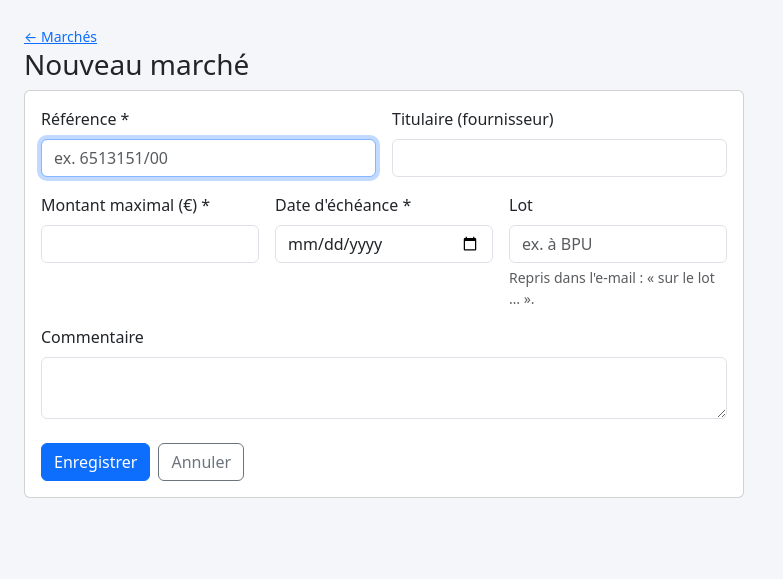
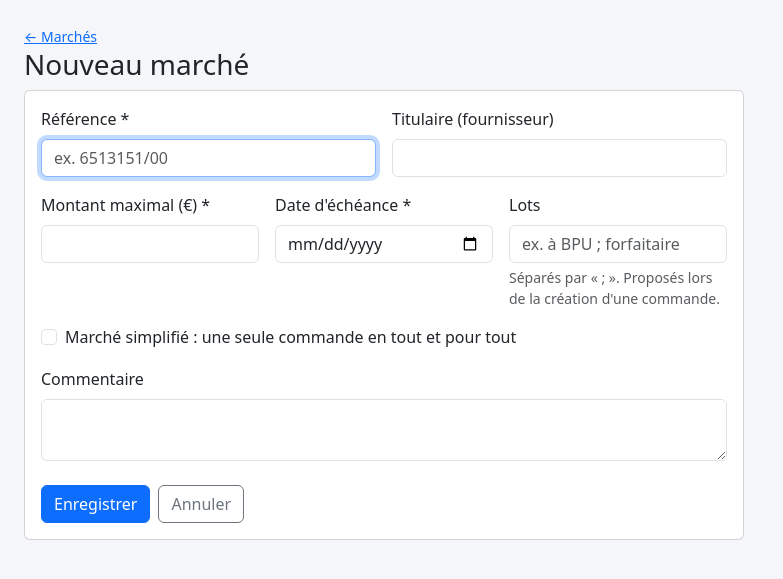
Before and after one commit to dai-ho/Tests, a Flask app: page /marches/nouveau in a window 1280 px wide. Shown: the part 56-635 px from the top of the page, without its empty margins (0-783 px from the left). Run offline with Flask 3, Linux system fonts and the light colour scheme; some libraries are stand-ins or nearby versions.

Commit message:
Lot choisi à chaque commande, marchés simplifiés
- Le lot passe du marché au BdC : un marché liste ses lots (séparés par
  « ; »), proposés à la création ou à la modification d'un BdC ; l'e-mail
  reprend le lot du BdC. Migration : les BdC existants reprennent le lot
  unique de leur marché.
- Marché simplifié (une seule commande en tout) : une deuxième commande,
  ou le passage en simplifié d'un marché à plusieurs BdC, est refusé.
- Import / export : colonne « Lot » du Suivi BdC, colonnes « Lots » et
  « Simplifié » de l'onglet Marchés.

Co-Authored-By: Claude Opus 5.5 <noreply@anthropic.com>

```diff
--- a/gestion-achats/app.py
+++ b/gestion-achats/app.py
@@ -55,6 +55,17 @@ def migrer():
             cnx.execute(text(f"INSERT INTO commande ({communes}) "
                              f"SELECT {communes} FROM commande_ancienne"))
             cnx.execute(text("DROP TABLE commande_ancienne"))
+
+    if "simplifie" not in {c["name"] for c in inspect(db.engine).get_columns("marche")}:
+        with db.engine.begin() as cnx:
+            cnx.execute(text("ALTER TABLE marche ADD COLUMN simplifie BOOLEAN NOT NULL DEFAULT 0"))
+
+    if "lot" not in {c["name"] for c in inspect(db.engine).get_columns("commande")}:
+        # Le lot passe du marché à chaque commande : reprise du lot unique du marché
+        with db.engine.begin() as cnx:
+            cnx.execute(text("ALTER TABLE commande ADD COLUMN lot VARCHAR(100)"))
+            cnx.execute(text("UPDATE commande SET lot = (SELECT lot FROM marche WHERE "
+                             "marche.id = marche_id AND instr(marche.lot, ';') = 0)"))
 
 
 def create_app(db_uri=None):
@@ -146,13 +157,23 @@ def postes_da_ouverts(sauf_id=None):
 
 
 def marches_ouverts(sauf_id=None):
-    """Marchés proposés : non échus (plus le marché déjà associé)."""
+    """Marchés proposés : non échus et, pour un marché simplifié, sans commande
+    (plus le marché déjà associé)."""
     return [m for m in Marche.query.order_by(Marche.reference)
-            if not m.expire or m.id == sauf_id]
+            if m.id == sauf_id or not (m.expire or (m.simplifie and m.commandes))]
 
 
 def eur(v):
     return f"{v or 0:,.2f} €".replace(",", " ").replace(".", ",")
+
+
+def controle_commande_unique(marche, sauf_commande=None):
+    """Message d'erreur si un marché simplifié a déjà sa commande."""
+    if marche is not None and marche.simplifie and any(
+            c is not sauf_commande for c in marche.commandes):
+        return (f"Le marché {marche.reference} est un marché simplifié : "
+                "il comporte déjà sa commande unique.")
+    return None
 
 
 def controle_marche(marche, montant, sauf_poste=None, sauf_commande=None):
@@ -340,7 +361,7 @@ def enregistrer_routes(app):
             erreur = "Valeur numérique ou date invalide."
         else:
             marche = db.session.get(Marche, marche_id) if marche_id else None
-            erreur = controle_marche(marche, montant)
+            erreur = controle_commande_unique(marche) or controle_marche(marche, montant)
             if not champ("nom"):
                 erreur = "La désignation est obligatoire."
         reference = champ("reference")
@@ -350,7 +371,8 @@ def enregistrer_routes(app):
             flash(erreur, "danger")
             return render_template("cmd_nouvelle.html", saisie=request.form,
                                    **contexte_nouveau_bdc())
-        cmd = Commande(reference=reference, marche=marche, commentaire=champ("commentaire"))
+        cmd = Commande(reference=reference, marche=marche, lot=champ("lot") if marche else None,
+                       commentaire=champ("commentaire"))
         cmd.postes.append(PosteCommande(
             numero=10, nom=champ("nom"), societe=champ("societe"), activite=champ("activite"),
             montant=montant, date_livraison=echeance, csf=False,
@@ -368,13 +390,15 @@ def enregistrer_routes(app):
         if request.method == "POST":
             marche_id = champ_entier("marche_id")
             marche = db.session.get(Marche, marche_id) if marche_id else None
-            erreur = (controle_marche(marche, cmd.montant_total, sauf_commande=cmd)
+            erreur = (controle_commande_unique(marche, sauf_commande=cmd)
+                      or controle_marche(marche, cmd.montant_total, sauf_commande=cmd)
                       if marche is not cmd.marche else None)
             if erreur:
                 flash(erreur, "danger")
             else:
                 cmd.reference = champ("reference")
                 cmd.marche = marche
+                cmd.lot = champ("lot") if marche else None
                 cmd.commentaire = champ("commentaire")
                 if enregistrer("BdC enregistré.", f"Le BdC {champ('reference')} existe déjà."):
                     return redirect(url_for("detail_commande", cmd_id=cmd.id))
@@ -508,7 +532,13 @@ def enregistrer_routes(app):
                 return render_template("marche_form.html", marche=marche, titulaires=titulaires)
             marche.reference = champ("reference")
             marche.titulaire = champ("titulaire")
-            marche.lot = champ("lot")
+            if marche_id and "simplifie" in request.form and len(marche.commandes) > 1:
+                flash("Impossible de passer ce marché en simplifié : il comporte déjà "
+                      f"{len(marche.commandes)} commandes.", "danger")
+                return render_template("marche_form.html", marche=marche, titulaires=titulaires)
+            marche.lots = "; ".join(x.strip() for x in (champ("lots") or "").split(";")
+                                    if x.strip()) or None
+            marche.simplifie = "simplifie" in request.form
             marche.montant_max = montant_max
             marche.date_echeance = date_echeance
             marche.commentaire = champ("commentaire")
--- a/gestion-achats/mail.py
+++ b/gestion-achats/mail.py
@@ -45,8 +45,8 @@ def generer(cmd):
     demande = "Pourrais-tu lancer la commande suivante"
     if marche:
         demande += f", sur le marché {marche.reference}"
-        if marche.lot:
-            demande += f", sur le lot {marche.lot}"
+        if cmd.lot:
+            demande += f", sur le lot {cmd.lot}"
     demande += " ?"
 
     blocs = []
--- a/gestion-achats/models.py
+++ b/gestion-achats/models.py
@@ -28,12 +28,18 @@ class Marche(db.Model):
     id = db.Column(db.Integer, primary_key=True)
     reference = db.Column(db.String(50), unique=True, nullable=False)
     titulaire = db.Column(db.String(100))                   # Fournisseur
-    lot = db.Column(db.String(100))                         # ex. « à BPU »
+    lots = db.Column("lot", db.String(255))                 # lots du marché, séparés par « ; »
+    # Marché simplifié : une seule commande en tout et pour tout
+    simplifie = db.Column(db.Boolean, nullable=False, default=False, server_default="0")
     date_echeance = db.Column(db.Date)
     montant_max = db.Column(db.Float)
     commentaire = db.Column(db.Text)
 
     commandes = db.relationship("Commande", back_populates="marche")
+
+    @property
+    def liste_lots(self):
+        return [x.strip() for x in (self.lots or "").split(";") if x.strip()]
 
     def engage(self, sauf_poste=None, sauf_commande=None):
         """Total des postes de BdC passés sur ce marché."""
@@ -139,6 +145,7 @@ class Commande(db.Model):
     # N° BdC : vide tant que le service achat ne l'a pas communiqué
     reference = db.Column(db.String(50), unique=True)
     marche_id = db.Column(db.Integer, db.ForeignKey("marche.id"))
+    lot = db.Column(db.String(100))                         # lot du marché commandé, ex. « à BPU »
     commentaire = db.Column(db.Text)
 
     marche = db.relationship("Marche", back_populates="commandes")
--- a/gestion-achats/templates/cmd_detail.html
+++ b/gestion-achats/templates/cmd_detail.html
@@ -6,7 +6,7 @@
   <div>
     <a href="{{ url_for('liste_commandes') }}" class="small">← Bons de commande</a>
     <h3 class="mb-0">BdC {{ cmd.libelle }}{% if cmd.societes %} <small class="text-muted">– {{ cmd.societes|join(', ') }}</small>{% endif %}</h3>
-    {% if cmd.marche %}<div>Marché <a href="{{ url_for('detail_marche', marche_id=cmd.marche_id) }}">{{ cmd.marche.reference }}</a>
+    {% if cmd.marche %}<div>Marché <a href="{{ url_for('detail_marche', marche_id=cmd.marche_id) }}">{{ cmd.marche.reference }}</a>{% if cmd.lot %}, lot {{ cmd.lot }}{% endif %}
       {% if cmd.marche.restant is not none %}<span class="text-muted">– reste {{ cmd.marche.restant|euros }} sur le marché</span>{% endif %}</div>{% endif %}
     <div class="text-muted">{{ cmd.postes|length }} poste(s) – {{ cmd.montant_total|euros }} – {{ cmd.nb_certifies }} CSF OK</div>
     {% if cmd.commentaire %}<p class="mt-2 mb-0">{{ cmd.commentaire }}</p>{% endif %}
--- a/gestion-achats/templates/cmd_liste.html
+++ b/gestion-achats/templates/cmd_liste.html
@@ -18,7 +18,7 @@
     {% set prochaine = (a_certifier|map(attribute='date_livraison')|min) if a_certifier else none %}
     <tr style="{{ '--bs-table-bg: #BFBFBF' if c.postes and c.nb_certifies == c.postes|length else ('--bs-table-bg: #DBEEF4' if not c.reference) }}">
       <td><a href="{{ url_for('detail_commande', cmd_id=c.id) }}">{% if c.reference %}<strong>{{ c.reference }}</strong>{% else %}<em>N° en attente</em>{% endif %}</a></td>
-      <td>{% if c.marche %}<a href="{{ url_for('detail_marche', marche_id=c.marche_id) }}">{{ c.marche.reference }}</a>{% endif %}</td>
+      <td>{% if c.marche %}<a href="{{ url_for('detail_marche', marche_id=c.marche_id) }}">{{ c.marche.reference }}</a>{% if c.lot %}<div class="small text-muted">lot {{ c.lot }}</div>{% endif %}{% endif %}</td>
       <td>{{ c.societes|join(', ') }}</td>
       <td>{{ c.postes|map(attribute='activite')|select|unique|join(', ') }}</td>
       <td class="num">{{ c.postes|length }}</td>
--- a/gestion-achats/templates/marche_form.html
+++ b/gestion-achats/templates/marche_form.html
@@ -14,9 +14,12 @@
       <input name="montant_max" class="form-control" inputmode="decimal" required value="{{ marche.montant_max|saisie }}"></div>
     <div class="col-md-4"><label class="form-label">Date d'échéance *</label>
       <input name="date_echeance" type="date" class="form-control" required value="{{ marche.date_echeance or '' }}"></div>
-    <div class="col-md-4"><label class="form-label">Lot</label>
-      <input name="lot" class="form-control" placeholder="ex. à BPU" value="{{ marche.lot or '' }}">
-      <div class="form-text">Repris dans l'e-mail : « sur le lot … ».</div></div>
+    <div class="col-md-4"><label class="form-label">Lots</label>
+      <input name="lots" class="form-control" placeholder="ex. à BPU ; forfaitaire" value="{{ marche.lots or '' }}">
+      <div class="form-text">Séparés par « ; ». Proposés lors de la création d'une commande.</div></div>
+    <div class="col-12"><div class="form-check">
+      <input class="form-check-input" type="checkbox" name="simplifie" id="simplifie" {{ 'checked' if marche.simplifie }}>
+      <label class="form-check-label" for="simplifie">Marché simplifié : une seule commande en tout et pour tout</label></div></div>
     <div class="col-12"><label class="form-label">Commentaire</label>
       <textarea name="commentaire" class="form-control" rows="2">{{ marche.commentaire or '' }}</textarea></div>
   </div>
--- a/gestion-achats/templates/marche_liste.html
+++ b/gestion-achats/templates/marche_liste.html
@@ -9,7 +9,7 @@
 {{ macros.filtre("table-marches", "Filtrer : référence, titulaire, lot…") }}
 <div class="table-responsive"><table class="table table-hover align-middle" id="table-marches">
   <thead><tr>
-    <th data-tri>Référence</th><th data-tri>Titulaire</th><th data-tri>Lot</th><th data-tri>Échéance</th>
+    <th data-tri>Référence</th><th data-tri>Titulaire</th><th data-tri>Lots</th><th data-tri>Échéance</th>
     <th data-tri class="num">Montant maximal</th><th data-tri class="num">Commandé</th><th data-tri class="num">Reste</th>
     <th>Consommation</th><th data-tri class="num">BdC</th><th></th>
   </tr></thead>
@@ -17,7 +17,7 @@
   {% for m in marches %}
     <tr style="{{ '--bs-table-bg: #D9D9D9' if m.expire }}">
       <td><a href="{{ url_for('detail_marche', marche_id=m.id) }}"><strong>{{ m.reference }}</strong></a></td>
-      <td>{{ m.titulaire or '' }}</td><td>{{ m.lot or '' }}</td>
+      <td>{{ m.titulaire or '' }}</td><td>{{ m.liste_lots|join(', ') }}{% if m.simplifie %} <span class="badge bg-info text-dark">simplifié</span>{% endif %}</td>
       <td data-valeur="{{ m.date_echeance or '' }}">{{ m.date_echeance|date_fr }}{% if m.expire %} <span class="badge bg-secondary">échu</span>{% endif %}</td>
       {{ macros.montant(m.montant_max) }}{{ macros.montant(m.engage()) }}{{ macros.montant(m.restant, true) }}
       <td>{% include "_barre_marche.html" %}</td>
```
Also changed, not shown: gestion-achats/excel_io.py (+11 -6 lines), gestion-achats/templates/_form_nouveau_bdc.html (+17 -3 lines), gestion-achats/templates/cmd_form.html (+18 -2 lines), gestion-achats/templates/marche_detail.html (+4 -4 lines), gestion-achats/README.md.
